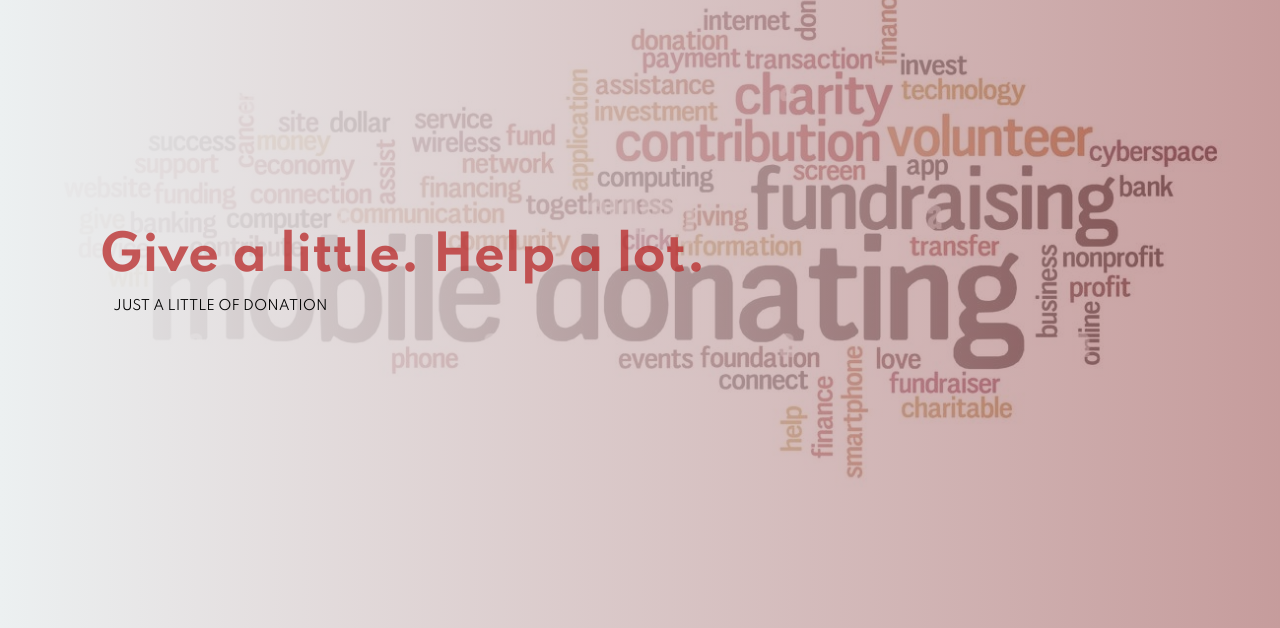
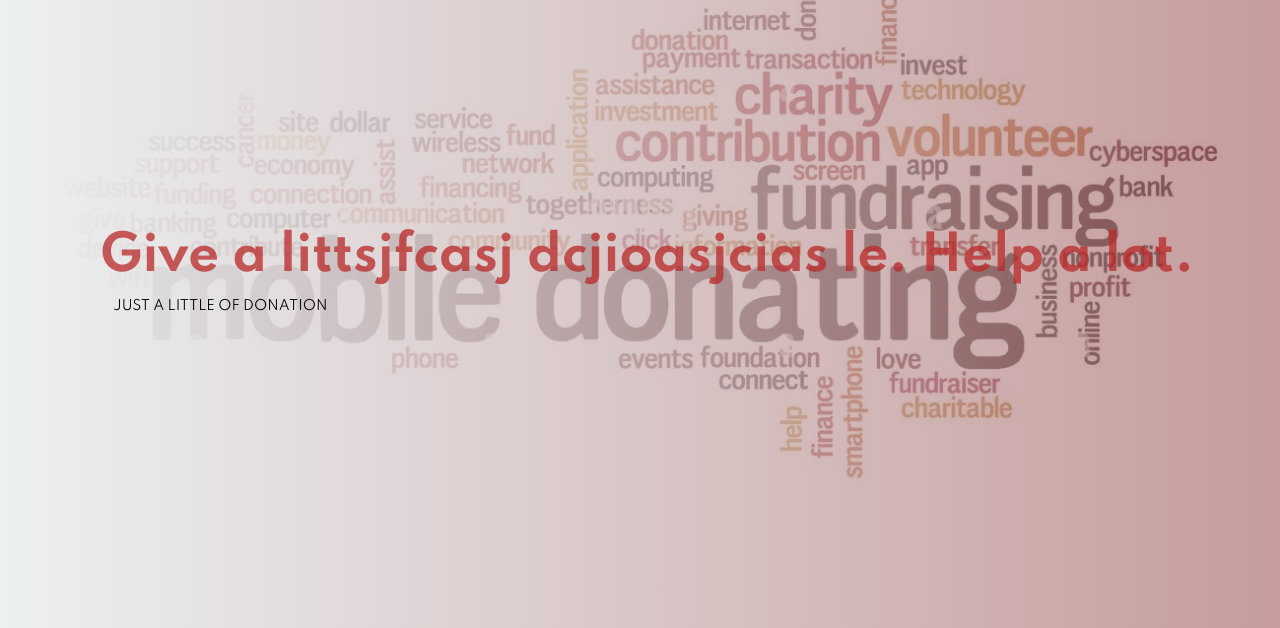
Before and after one commit to MANA321-mana/payment-gateway-, a plain HTML site: page index.html in a window 1280 px wide. Shown: the part 172-800 px from the top of the page. Drawn offline with Linux system fonts and the light colour scheme; files that its build step writes are made by us from their sources.

Commit message:
new changes

```diff
--- a/index.html
+++ b/index.html
@@ -31,7 +31,7 @@
         <section class="first">
             <h1 class="first-heading">
                 <span class="text">
-                    Give a little. Help a lot.</span></h1>
+                    Give a littsjfcasj dcjioasjcias le. Help a lot.</span></h1>
             <h5 class="first-subtext">JUST A LITTLE OF DONATION</h5>
 
             <form><script src="https://checkout.razorpay.com/v1/payment-button.js" data-payment_button_id="pl_IBYMRFr4tz6vEG" async> </script> </form>
```
